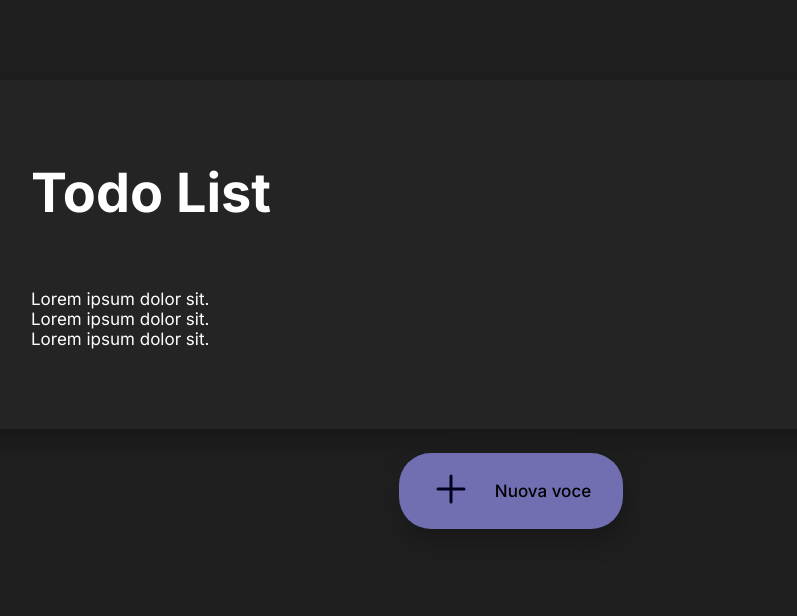
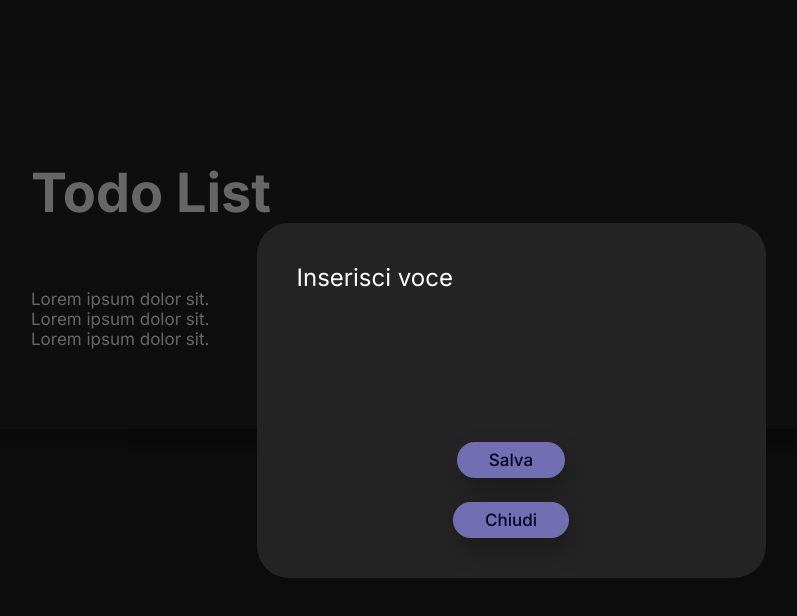
Before and after one commit to mirkodeglinnocenti/todo-list, a React (Vite) app: page / in a window 1280 px wide. Both pictures are taken after a click on the button "Nuova voce". Shown: the top 616 px of the page, without its empty margins (129-926 px from the left). Built offline with nearby package versions, Linux system fonts and the light colour scheme; the HTML template or start-up script is replaced by a standard one.

Commit message:
FEAT first test popup add

```diff
--- a/src/App.tsx
+++ b/src/App.tsx
@@ -1,6 +1,9 @@
+import { useState } from 'react'
+import Popup from "./components/Popup";
 import "./assets/css/app.css";
 
 function App() {
+  const [isOpen, setIsOpen] = useState(false)
   return (
     <>
       <main className="main">
@@ -16,7 +19,7 @@ function App() {
             </div>
           </div>
           <div className="new-item-box">
-            <button className="button-new-item label-medium shadow">
+            <button onClick={()=> setIsOpen(true)} className="button-new-item label-medium shadow">
               <div className="flex-button">
                 <div className="icon-button">
                   <svg
@@ -28,14 +31,14 @@ function App() {
                     <path
                       d="M33 20L7 20"
                       stroke="var(--text-color)"
-                      stroke-width="3"
-                      stroke-linecap="round"
+                      strokeWidth="3"
+                      strokeLinecap="round"
                     />
                     <path
                       d="M20 33L20 7"
                       stroke="var(--text-color)"
-                      stroke-width="3"
-                      stroke-linecap="round"
+                      strokeWidth="3"
+                      strokeLinecap="round"
                     />
                   </svg>
                 </div>
@@ -47,6 +50,12 @@ function App() {
             </button>
           </div>
         </div>
+        {
+          isOpen ?
+        <Popup/>
+        :
+        ""
+        }
       </main>
     </>
   );
--- a/src/assets/css/App.css
+++ b/src/assets/css/App.css
@@ -7,6 +7,10 @@
 @import url('https://fonts.googleapis.com/css2?family=Inter:wght@400;500;700&display=swap');
 
 /* body {
+    font-family: 'Inter', sans-serif;
+} */
+
+/* * {
     font-family: 'Inter', sans-serif;
 } */
 
@@ -55,6 +59,10 @@ h1{
     box-shadow: 4px 12px 24px rgba(0, 0, 0, 0.25);
 }
 
+.hidden{
+    display: none;
+}
+
 /* Todo box */
 .todo-box{
     color: white;
@@ -74,6 +82,7 @@ h1{
 }
 
 .button-new-item{
+    color: var(--text-color);
     background-color: var(--primary-color);
     border: none;
     border-radius: 32px;
--- /dev/null
+++ b/src/components/Popup.css
@@ -0,0 +1,49 @@
+.popup-section{
+    display: flex;
+    position: fixed;
+    justify-content: center;
+    align-items: center;
+    top: 0;
+    left: 0;
+    right: 0;
+    bottom: 0;
+    background-color: rgba(0, 0, 0, 0.6);
+}
+
+.popup{
+    display: flex;
+    flex-direction: column;
+    align-items: center;
+    gap: 24px;
+    z-index: 999;
+    background-color: var(--surface-color);
+    border-radius: 32px;
+    padding: 40px;
+}
+
+.text-input{
+    font-family: 'Inter', sans-serif;
+    font-size: 24px;
+    color: white;
+    height: 155px;
+    width: 429px;
+    background-color: transparent;
+    border: none;
+    resize: none;
+    outline: 0;
+}
+
+/* color text placeholder */
+::placeholder {
+    color: white;
+}
+
+.popup-button{
+    font-family: 'Inter', sans-serif;
+    color: var(--text-color);
+    background-color: var(--primary-color);
+    border: none;
+    border-radius: 32px;
+    padding: 8px 32px;
+    cursor: pointer;
+}
--- /dev/null
+++ b/src/components/Popup.tsx
@@ -0,0 +1,26 @@
+import { useState } from 'react'
+import "./Popup.css";
+
+const Popup = () => {
+    const [isOpen, setIsOpen] = useState(true)
+  return (
+    <section className={isOpen ? "popup-section" : "hidden"}>
+      <div className="popup">
+        <textarea
+          className="text-input"
+          name=""
+          id=""
+          placeholder="Inserisci voce"
+        ></textarea>
+        <button className="popup-button shadow">
+          <span className="label-medium">Salva</span>
+        </button>
+        <button onClick={() => setIsOpen(false)} className="popup-button shadow">
+          <span className="label-medium">Chiudi</span>
+        </button>
+      </div>
+    </section>
+  );
+};
+
+export default Popup;
```
